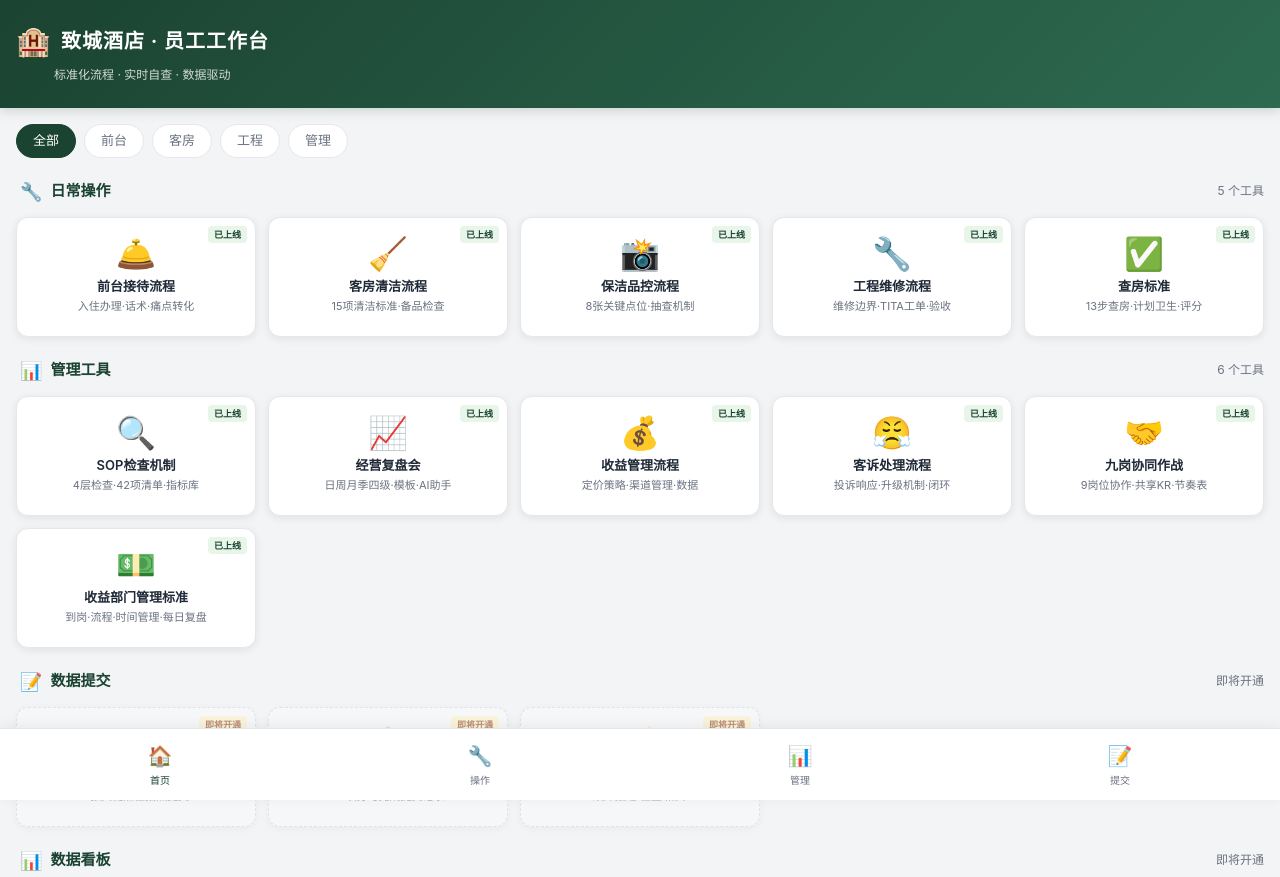
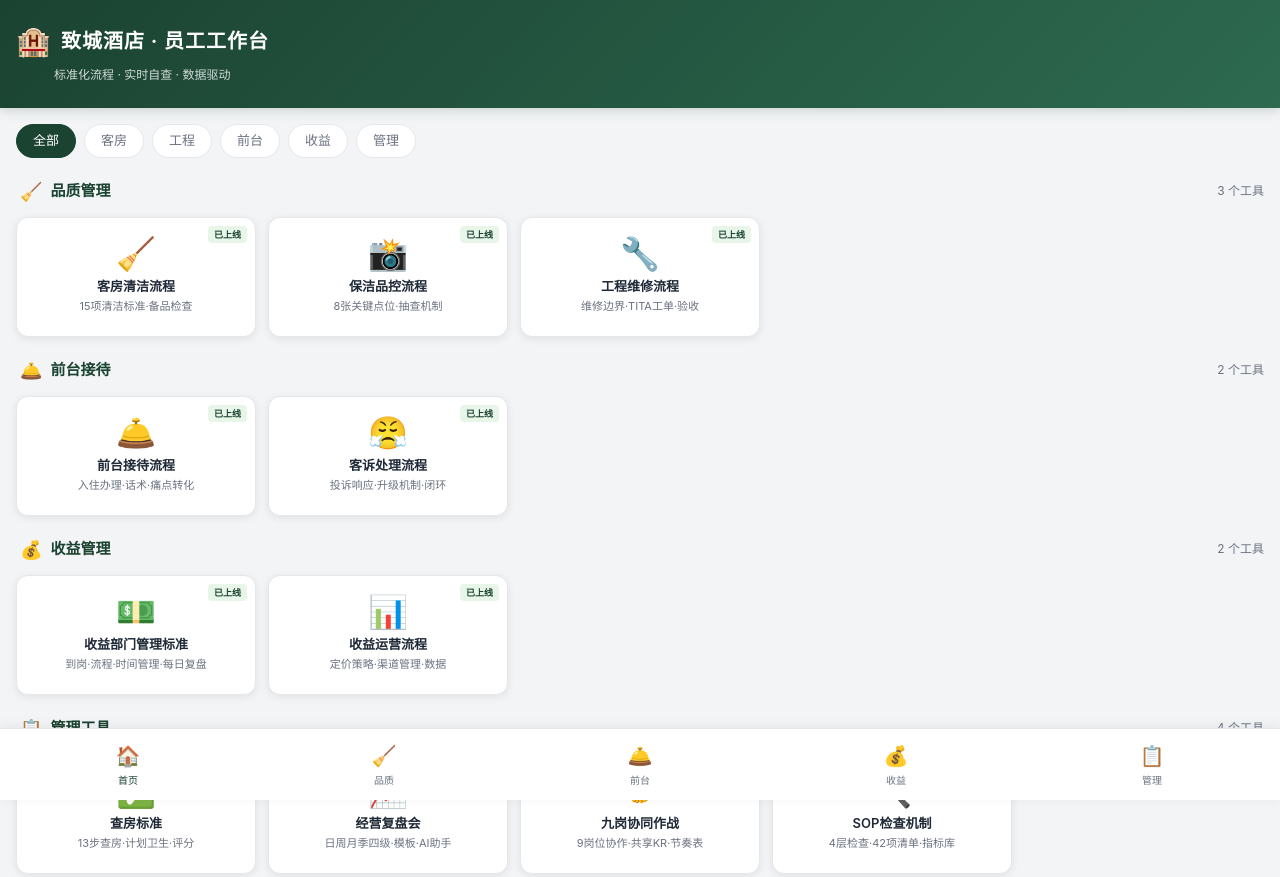
Before and after one commit to sxie738-bot/zhicheng-workbench, a plain HTML site: page index.html in a window 1280 px wide. Shown: the top 877 px of the page. Drawn offline with Linux system fonts and the light colour scheme.

Commit message:
工作台V1.1 - 按品质/前台/收益/管理重新排列工具顺序

```diff
--- a/index.html
+++ b/index.html
@@ -25,7 +25,7 @@ body {
   background: var(--gray-light);
   color: #1F2937;
   line-height: 1.5;
-  padding-bottom: 40px;
+  padding-bottom: 70px;
 }
 /* Header */
 .header {
@@ -249,26 +249,21 @@ body {
 <!-- Role Filter -->
 <div class="role-filter">
   <div class="role-btn active" onclick="filterRole('all')">全部</div>
-  <div class="role-btn" onclick="filterRole('front')">前台</div>
   <div class="role-btn" onclick="filterRole('room')">客房</div>
   <div class="role-btn" onclick="filterRole('eng')">工程</div>
+  <div class="role-btn" onclick="filterRole('front')">前台</div>
+  <div class="role-btn" onclick="filterRole('rev')">收益</div>
   <div class="role-btn" onclick="filterRole('mgr')">管理</div>
 </div>
 
-<!-- Section 1: 日常操作 -->
-<div class="section" data-section="daily">
+<!-- Section 1: 品质管理 -->
+<div class="section" data-section="quality">
   <div class="section-title">
-    <span class="emoji">🔧</span>
-    <span>日常操作</span>
-    <span class="count">5 个工具</span>
+    <span class="emoji">🧹</span>
+    <span>品质管理</span>
+    <span class="count">3 个工具</span>
   </div>
   <div class="card-grid">
-    <a class="card" data-role="front" href="https://712ea44d3c554848a5b6e8cdeabf308e.app.codebuddy.work" target="_blank">
-      <span class="badge badge-online">已上线</span>
-      <div class="card-icon">🛎️</div>
-      <div class="card-title">前台接待流程</div>
-      <div class="card-desc">入住办理·话术·痛点转化</div>
-    </a>
     <a class="card" data-role="room" href="https://513f814de6ca40f9babc051b6166487a.app.codebuddy.work" target="_blank">
       <span class="badge badge-online">已上线</span>
       <div class="card-icon">🧹</div>
@@ -287,28 +282,68 @@ body {
       <div class="card-title">工程维修流程</div>
       <div class="card-desc">维修边界·TITA工单·验收</div>
     </a>
-    <a class="card" data-role="room" href="https://79bca133ffdf4525a9f47ab63d1049e4.app.codebuddy.work" target="_blank">
+  </div>
+</div>
+
+<!-- Section 2: 前台接待 -->
+<div class="section" data-section="front">
+  <div class="section-title">
+    <span class="emoji">🛎️</span>
+    <span>前台接待</span>
+    <span class="count">2 个工具</span>
+  </div>
+  <div class="card-grid">
+    <a class="card" data-role="front" href="https://712ea44d3c554848a5b6e8cdeabf308e.app.codebuddy.work" target="_blank">
+      <span class="badge badge-online">已上线</span>
+      <div class="card-icon">🛎️</div>
+      <div class="card-title">前台接待流程</div>
+      <div class="card-desc">入住办理·话术·痛点转化</div>
+    </a>
+    <a class="card" data-role="front" href="https://15df39baab0043afb1b2ee4070844f73.app.codebuddy.work" target="_blank">
+      <span class="badge badge-online">已上线</span>
+      <div class="card-icon">😤</div>
+      <div class="card-title">客诉处理流程</div>
+      <div class="card-desc">投诉响应·升级机制·闭环</div>
+    </a>
+  </div>
+</div>
+
+<!-- Section 3: 收益管理 -->
+<div class="section" data-section="revenue">
+  <div class="section-title">
+    <span class="emoji">💰</span>
+    <span>收益管理</span>
+    <span class="count">2 个工具</span>
+  </div>
+  <div class="card-grid">
+    <a class="card" data-role="rev" href="https://611a333af448482a965a3272dc341ac9.app.codebuddy.work" target="_blank">
+      <span class="badge badge-online">已上线</span>
+      <div class="card-icon">💵</div>
+      <div class="card-title">收益部门管理标准</div>
+      <div class="card-desc">到岗·流程·时间管理·每日复盘</div>
+    </a>
+    <a class="card" data-role="rev" href="https://9971d4de700f46dd98d7c7f2b295e758.app.codebuddy.work" target="_blank">
+      <span class="badge badge-online">已上线</span>
+      <div class="card-icon">📊</div>
+      <div class="card-title">收益运营流程</div>
+      <div class="card-desc">定价策略·渠道管理·数据</div>
+    </a>
+  </div>
+</div>
+
+<!-- Section 4: 管理工具 -->
+<div class="section" data-section="manage">
+  <div class="section-title">
+    <span class="emoji">📋</span>
+    <span>管理工具</span>
+    <span class="count">4 个工具</span>
+  </div>
+  <div class="card-grid">
+    <a class="card" data-role="mgr" href="https://79bca133ffdf4525a9f47ab63d1049e4.app.codebuddy.work" target="_blank">
       <span class="badge badge-online">已上线</span>
       <div class="card-icon">✅</div>
       <div class="card-title">查房标准</div>
       <div class="card-desc">13步查房·计划卫生·评分</div>
-    </a>
-  </div>
-</div>
-
-<!-- Section 2: 管理工具 -->
-<div class="section" data-section="manage">
-  <div class="section-title">
-    <span class="emoji">📊</span>
-    <span>管理工具</span>
-    <span class="count">6 个工具</span>
-  </div>
-  <div class="card-grid">
-    <a class="card" data-role="mgr" href="https://1f73de3321b44a498ad305d2b28b3238.app.codebuddy.work" target="_blank">
-      <span class="badge badge-online">已上线</span>
-      <div class="card-icon">🔍</div>
-      <div class="card-title">SOP检查机制</div>
-      <div class="card-desc">4层检查·42项清单·指标库</div>
     </a>
     <a class="card" data-role="mgr" href="https://42aa0b5db8a74a6080ddc9c9f369699c.app.codebuddy.work" target="_blank">
       <span class="badge badge-online">已上线</span>
@@ -316,34 +351,22 @@ body {
       <div class="card-title">经营复盘会</div>
       <div class="card-desc">日周月季四级·模板·AI助手</div>
     </a>
-    <a class="card" data-role="mgr" href="https://9971d4de700f46dd98d7c7f2b295e758.app.codebuddy.work" target="_blank">
-      <span class="badge badge-online">已上线</span>
-      <div class="card-icon">💰</div>
-      <div class="card-title">收益管理流程</div>
-      <div class="card-desc">定价策略·渠道管理·数据</div>
-    </a>
-    <a class="card" data-role="front" href="https://15df39baab0043afb1b2ee4070844f73.app.codebuddy.work" target="_blank">
-      <span class="badge badge-online">已上线</span>
-      <div class="card-icon">😤</div>
-      <div class="card-title">客诉处理流程</div>
-      <div class="card-desc">投诉响应·升级机制·闭环</div>
-    </a>
     <a class="card" data-role="mgr" href="https://0bbd5db529a4434a841965500d84bb73.app.codebuddy.work" target="_blank">
       <span class="badge badge-online">已上线</span>
       <div class="card-icon">🤝</div>
       <div class="card-title">九岗协同作战</div>
       <div class="card-desc">9岗位协作·共享KR·节奏表</div>
     </a>
-    <a class="card" data-role="mgr" href="https://43711628858e4050b140be652b94beb2.app.codebuddy.work" target="_blank">
+    <a class="card" data-role="mgr" href="https://1f73de3321b44a498ad305d2b28b3238.app.codebuddy.work" target="_blank">
       <span class="badge badge-online">已上线</span>
-      <div class="card-icon">💵</div>
-      <div class="card-title">收益部门管理标准</div>
-      <div class="card-desc">到岗·流程·时间管理·每日复盘</div>
+      <div class="card-icon">🔍</div>
+      <div class="card-title">SOP检查机制</div>
+      <div class="card-desc">4层检查·42项清单·指标库</div>
     </a>
   </div>
 </div>
 
-<!-- Section 3: 数据提交 -->
+<!-- Section 5: 数据提交 -->
 <div class="section" data-section="submit">
   <div class="section-title">
     <span class="emoji">📝</span>
@@ -372,7 +395,7 @@ body {
   </div>
 </div>
 
-<!-- Section 4: 数据看板 -->
+<!-- Section 6: 数据看板 -->
 <div class="section" data-section="dashboard">
   <div class="section-title">
     <span class="emoji">📊</span>
@@ -403,7 +426,7 @@ body {
 
 <!-- Footer -->
 <div class="footer">
-  <p>致城酒店 · 标准化运营工作台 V1.0</p>
+  <p>致城酒店 · 标准化运营工作台 V1.1</p>
   <p style="margin-top:4px;">由致城酒店咨询团队搭建 · 后台数据对接企微智能表格</p>
 </div>
 
@@ -413,17 +436,21 @@ body {
     <span class="qb-icon">🏠</span>
     <span>首页</span>
   </a>
-  <a href="javascript:void(0)" onclick="scrollToSection('daily')">
-    <span class="qb-icon">🔧</span>
-    <span>操作</span>
+  <a href="javascript:void(0)" onclick="scrollToSection('quality')">
+    <span class="qb-icon">🧹</span>
+    <span>品质</span>
+  </a>
+  <a href="javascript:void(0)" onclick="scrollToSection('front')">
+    <span class="qb-icon">🛎️</span>
+    <span>前台</span>
+  </a>
+  <a href="javascript:void(0)" onclick="scrollToSection('revenue')">
+    <span class="qb-icon">💰</span>
+    <span>收益</span>
   </a>
   <a href="javascript:void(0)" onclick="scrollToSection('manage')">
-    <span class="qb-icon">📊</span>
+    <span class="qb-icon">📋</span>
     <span>管理</span>
-  </a>
-  <a href="javascript:void(0)" onclick="scrollToSection('submit')">
-    <span class="qb-icon">📝</span>
-    <span>提交</span>
   </a>
 </div>
 
@@ -460,8 +487,7 @@ function scrollToTop() {
 }
 
 function scrollToSection(section) {
-  const map = { daily: 'daily', manage: 'manage', submit: 'submit' };
-  const el = document.querySelector(`[data-section="${map[section]}"]`);
+  const el = document.querySelector(`[data-section="${section}"]`);
   if (el) el.scrollIntoView({ behavior: 'smooth', block: 'start' });
 }
 </script>
```
